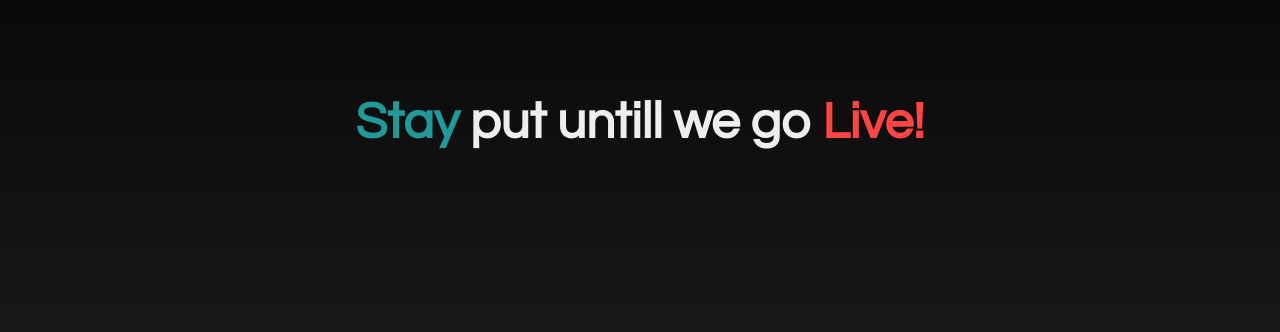
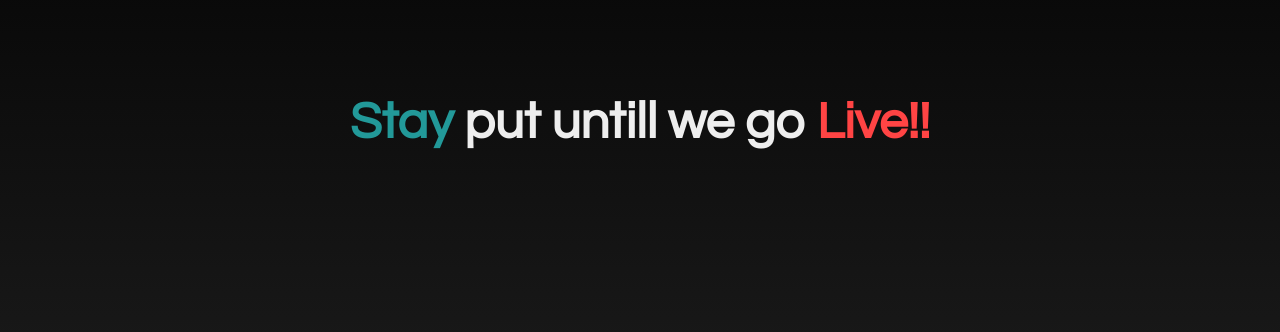
Before and after one commit to brandmonkcorp/brandmonk-app, a website: page public/index.html in a window 1280 px wide. Shown: the part 224-556 px from the top of the page. Drawn offline with Linux system fonts and the light colour scheme.

Commit message:
change made by sayak

```diff
--- a/public/index.html
+++ b/public/index.html
@@ -8,6 +8,6 @@
   </head>
 
   <body>
-    <div id="message"><span style="color:#299">Stay</span> put untill we go <span style="color:#f44">Live!</span></div>
+    <div id="message"><span style="color:#299">Stay</span> put untill we go <span style="color:#f44">Live!!</span></div>
   </body>
 </html>
```
